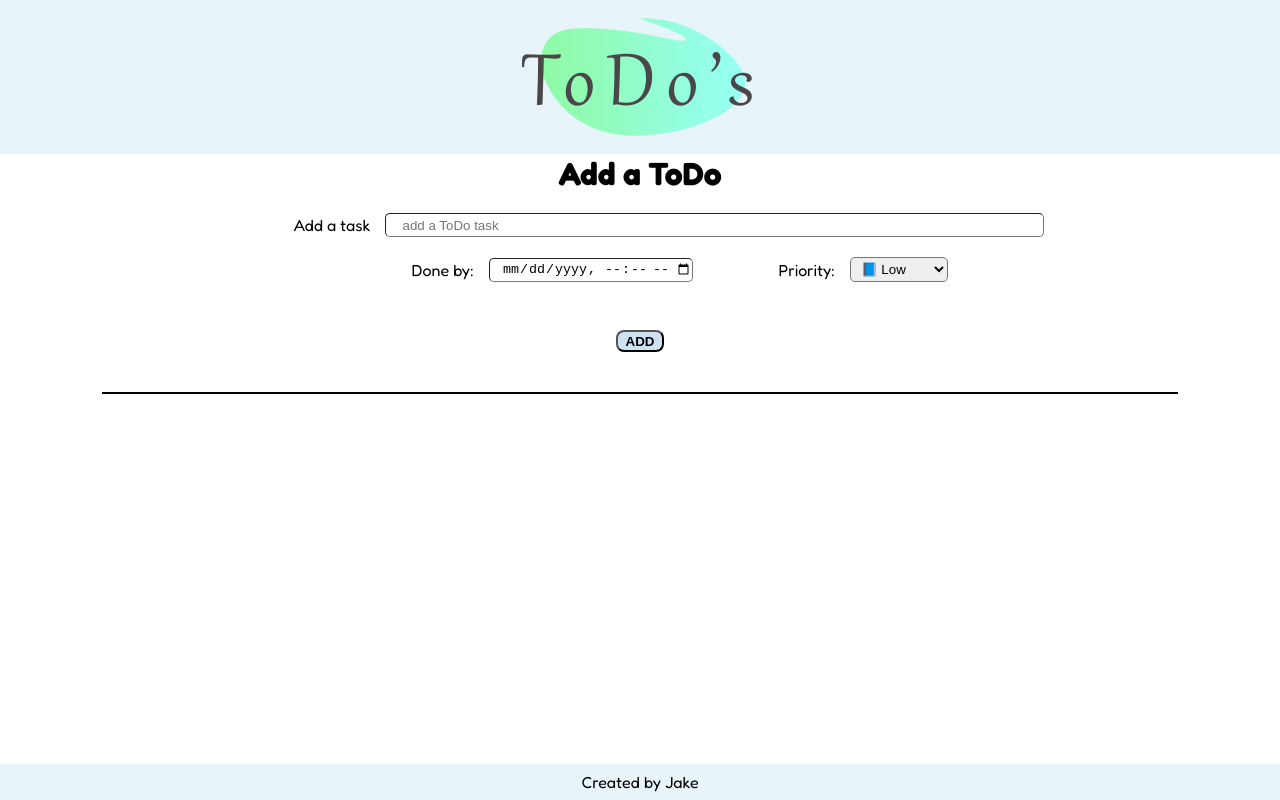
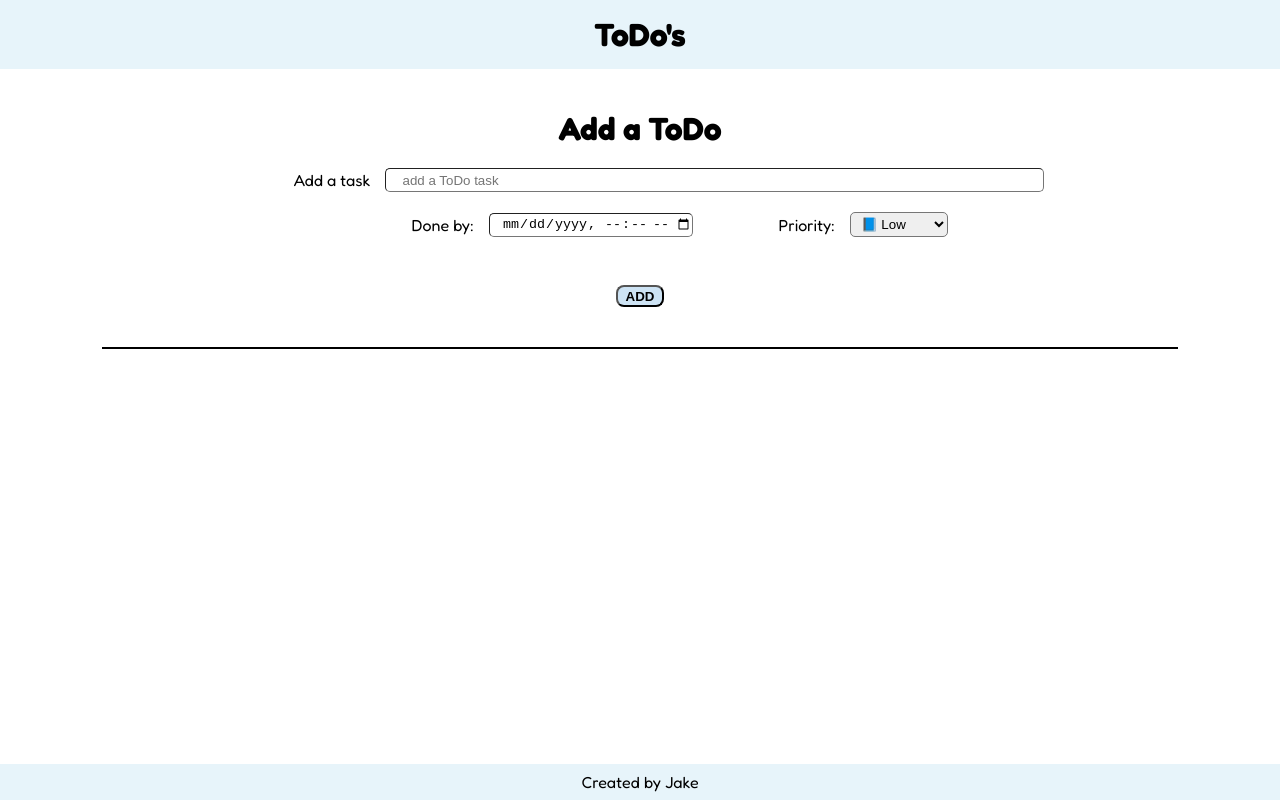
Before and after one commit to Jake7463/ToDos, a plain HTML site: page index.html in a window 1280 px wide. Drawn offline with Linux system fonts and the light colour scheme.

Commit message:
last one before changing?

```diff
--- a/index.html
+++ b/index.html
@@ -16,7 +16,8 @@
 </head>
 <body>
   <header>
-    <img src="./Images/Logo.png" width="250"/>
+    <img src="" width="250"/>
+    <h1>ToDo's</h1>
   </header>
   <main>
     <h1 id="add-todo">Add a ToDo</h1>
--- a/styles.css
+++ b/styles.css
@@ -14,11 +14,6 @@ body{
     font-style: normal;
 }
 
-#add-todo{
-    display: flex;
-    justify-content: center;
-    margin-bottom: 10px;
-}
 
 header{
     background-color: #E7F4FA;
@@ -30,12 +25,27 @@ header img{
     margin-right: auto;
     padding-top: 15px;
     padding-bottom: 15px;
+    display: none;
+}
+
+header h1{
+    margin-left: auto;
+    margin-right: auto;
+    padding-top: 15px;
+    padding-bottom: 15px;
 }
 
 .add-task{
     display: flex;
     flex-direction: column;
     width: 100%;
+}
+
+#add-todo{
+    display: flex;
+    justify-content: center;
+    margin-bottom: 10px;
+    margin-top: 5vh;
 }
 
 form input{
@@ -183,7 +193,6 @@ button:hover{
 footer{
     text-align: center;
     margin-top: auto;
-    width: 100vw;
     padding: 8px 0;
     background-color: #E7F4FA;
 }
```
